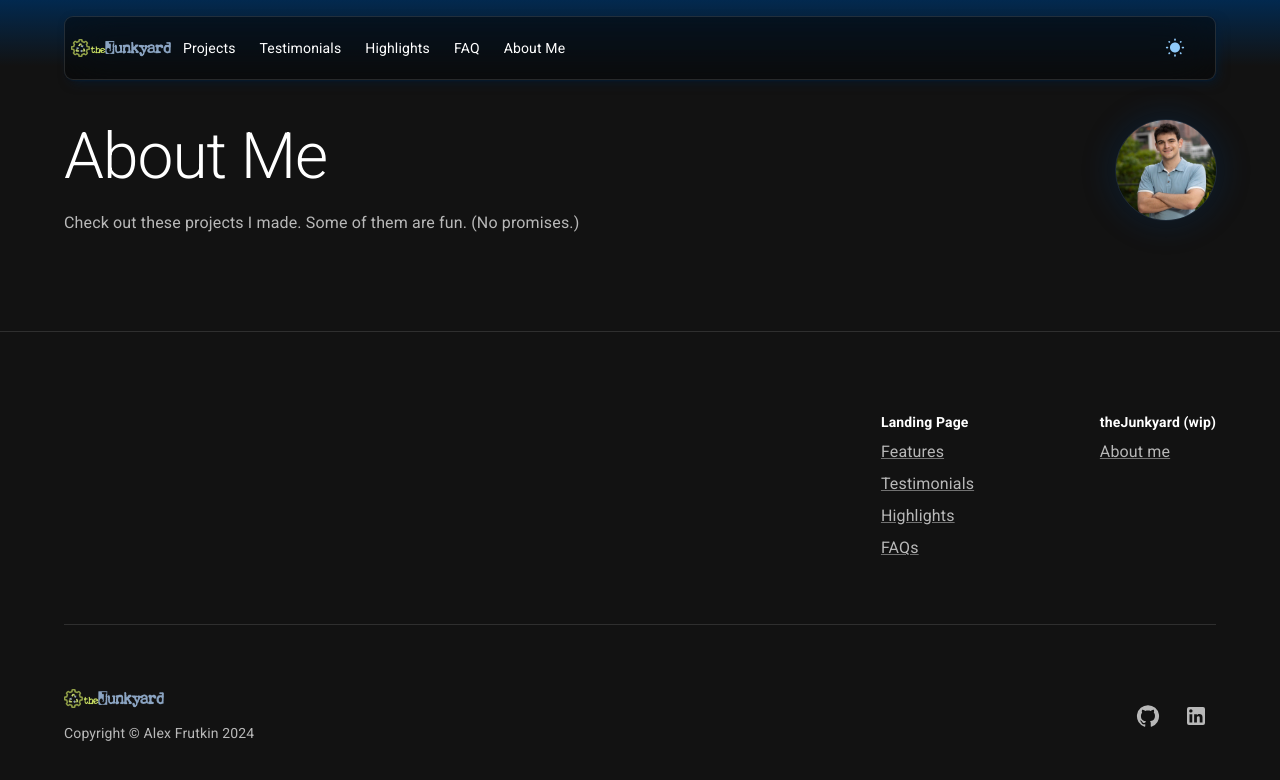
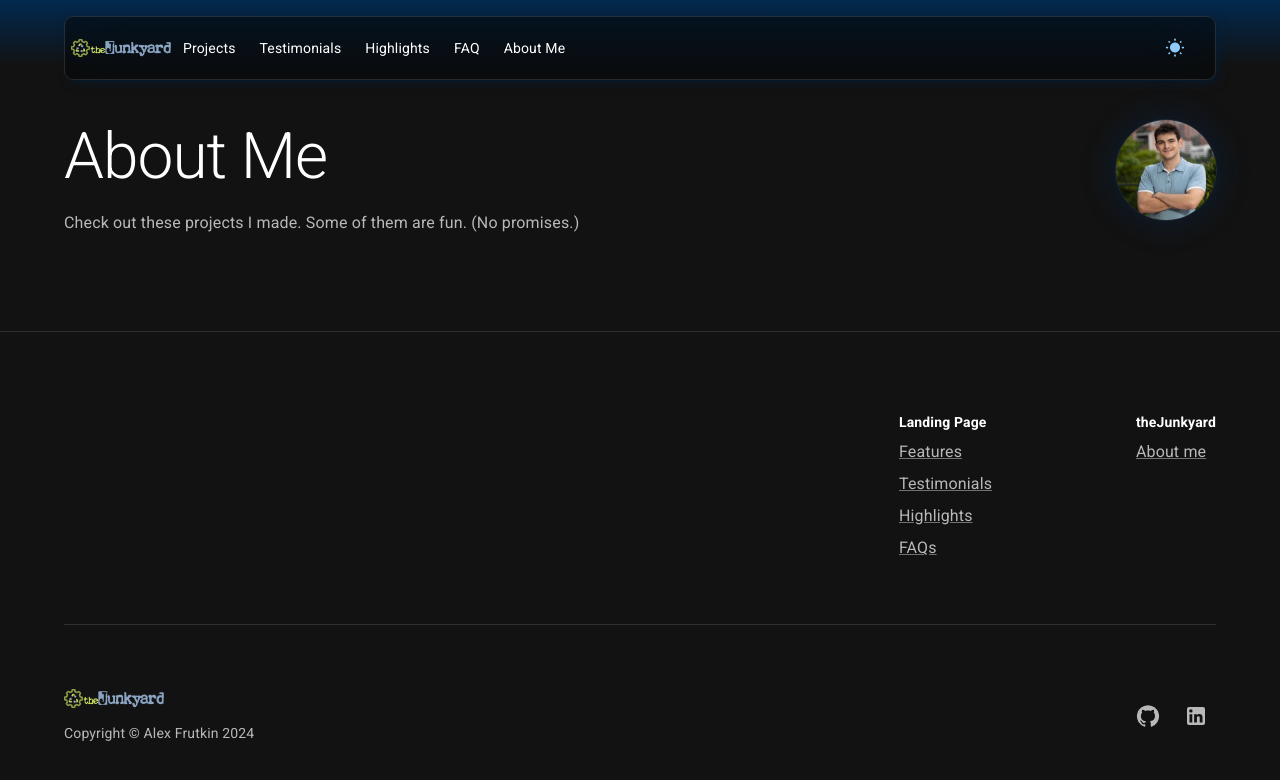
Before and after one commit to yummydirtx/theJunkyard, a React (Create React App) app: page /about in a window 1280 px wide. Shown: the top 780 px of the page. Built offline with nearby package versions, Linux system fonts and the light colour scheme.

Commit message:
updated footer to correctly link to the about page

```diff
--- a/src/components/Footer.js
+++ b/src/components/Footer.js
@@ -40,6 +40,8 @@ export default function Footer() {
         behavior: 'smooth',
       });
       setOpen(false);
+    } else {
+      window.open("/","_self")
     }
   };
 
@@ -102,9 +104,9 @@ export default function Footer() {
           }}
         >
           <Typography variant="body2" fontWeight={600}>
-            theJunkyard (wip)
+            theJunkyard
           </Typography>
-          <Link color="text.secondary" href="#">
+          <Link color="text.secondary" href="/about">
             About me
           </Link>
         </Box>
```
